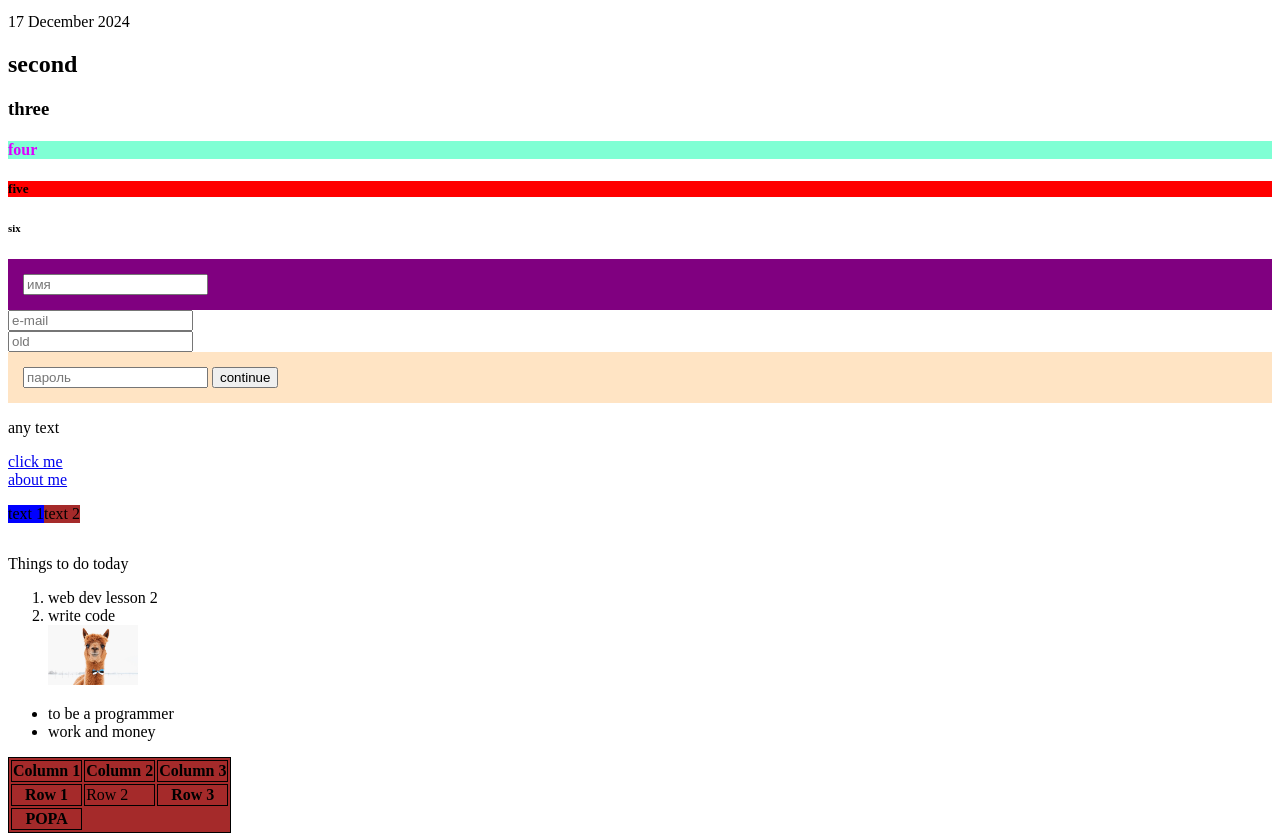
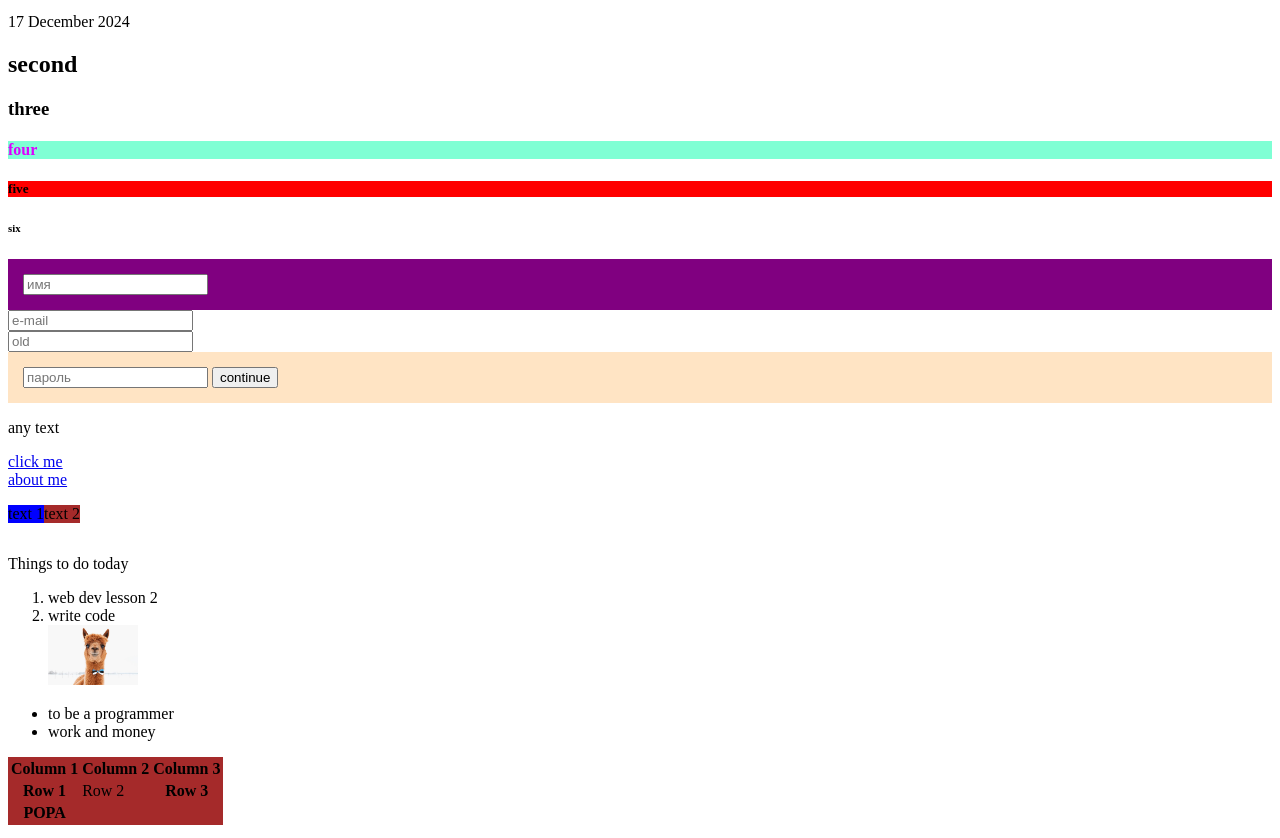
Before and after one commit to Acutiest/web, a plain HTML site: page index.html in a window 1280 px wide. Shown: the part 101-939 px from the top of the page. Drawn offline with Linux system fonts and the light colour scheme.

Commit message:
noborder

```diff
--- a/style.css
+++ b/style.css
@@ -4,6 +4,3 @@
 .container2 {
     display: flex;
 }
-table, th, td {
-    border: 1px solid black;
-  }
```
